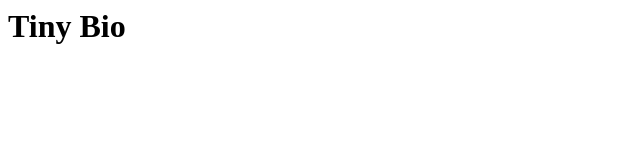
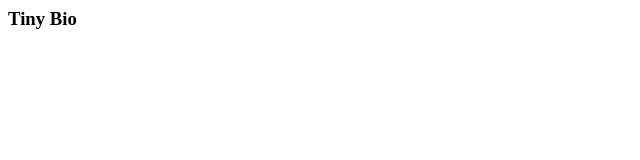
Before and after one commit to jblaing/jblaing.github.io, a plain HTML site: page index.html in a window 1280 px wide. Shown: the whole page, without its empty margins (0-640 px from the left). Drawn offline with Linux system fonts and the light colour scheme.

Commit message:
Update index.html

```diff
--- a/index.html
+++ b/index.html
@@ -1 +1 @@
-<h1>Tiny Bio</h1>
+<h3>Tiny Bio</h3>
```
